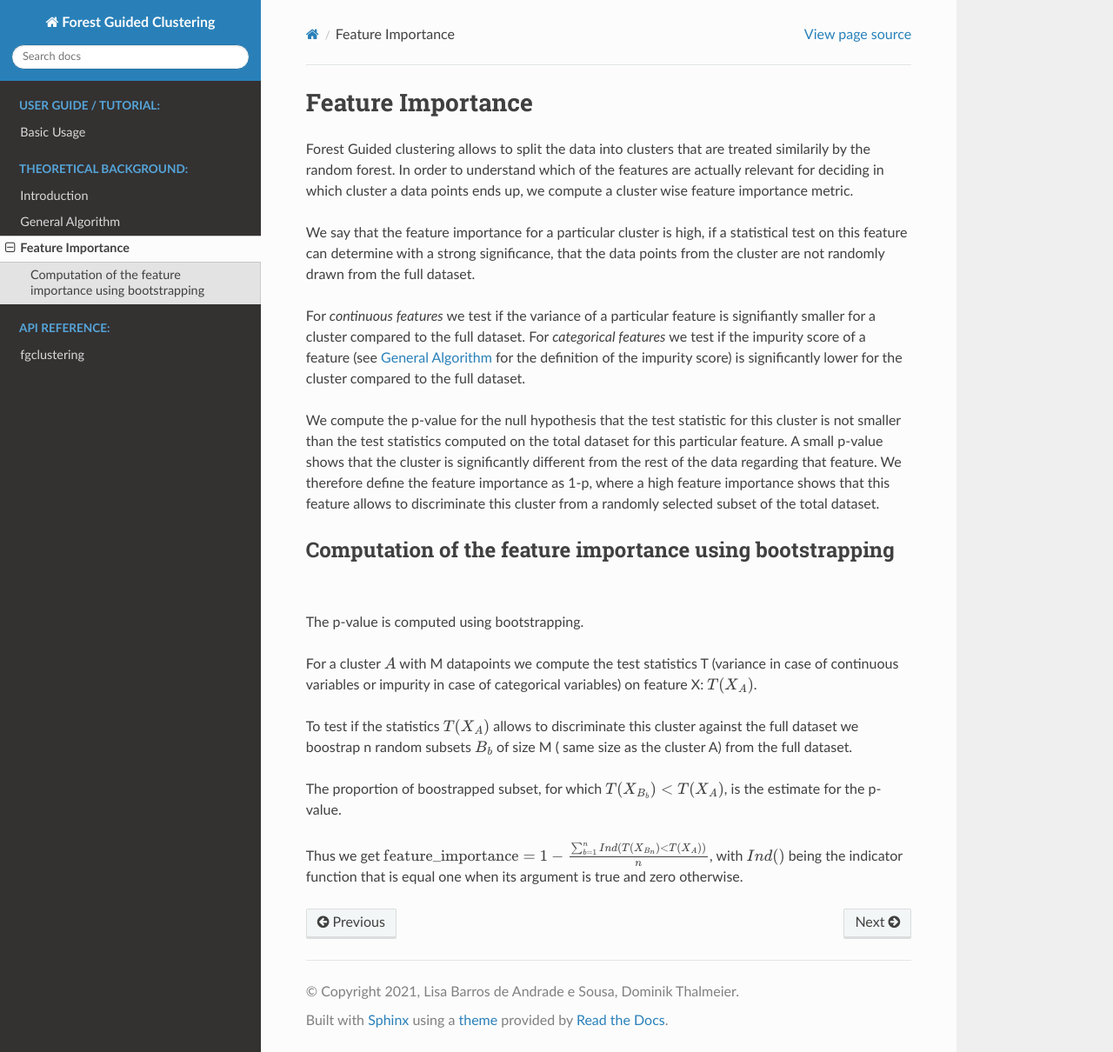
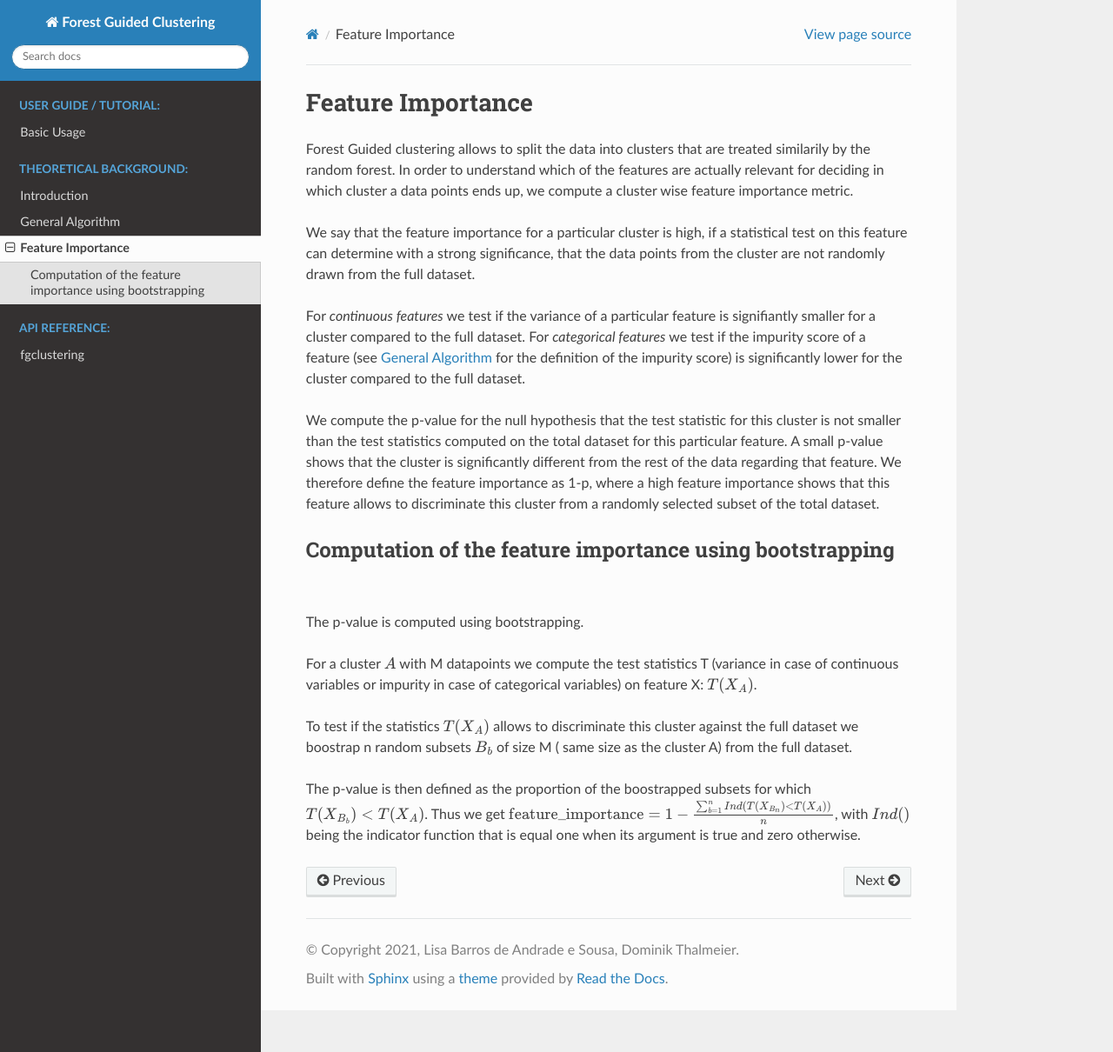
Before and after one commit to HelmholtzAI-Consultants-Munich/fg-clustering, a Sphinx documentation site: the page built from docs/source/feature_importance.rst, in a window 1280 px wide and 1210 px high. Shown: the whole window at 87% size. Built offline with Sphinx 7.4.7 and the Read the Docs theme 2.0.0, drawn with Linux system fonts in a browser that asks for light colours; pages that are not in the unit, such as notebooks, are missing from menus.

Commit message:
Update feature_importance.rst

```diff
--- a/docs/source/feature_importance.rst
+++ b/docs/source/feature_importance.rst
@@ -25,9 +25,7 @@ X:
 To test if the statistics :math:`T(X_A)` allows to discriminate this cluster against the full dataset we boostrap n random subsets :math:`B_b` of size M (
 same size as the cluster A) from the full dataset.
 
-The proportion of boostrapped subset, for which :math:`T(X_{B_b})<T(X_A)`, is the estimate for the
-p-value.
-
+The p-value is then defined as the proportion of the boostrapped subsets for which :math:`T(X_{B_b})<T(X_A)`.
 Thus we get
 :math:`\text{feature_importance} = 1-\frac{\sum_{b=1}^n Ind\left(T(X_{B_n})<T(X_A)\right)}{n}`,
 with :math:`Ind()` being the indicator function that is equal one when its argument is true and zero otherwise.
```
